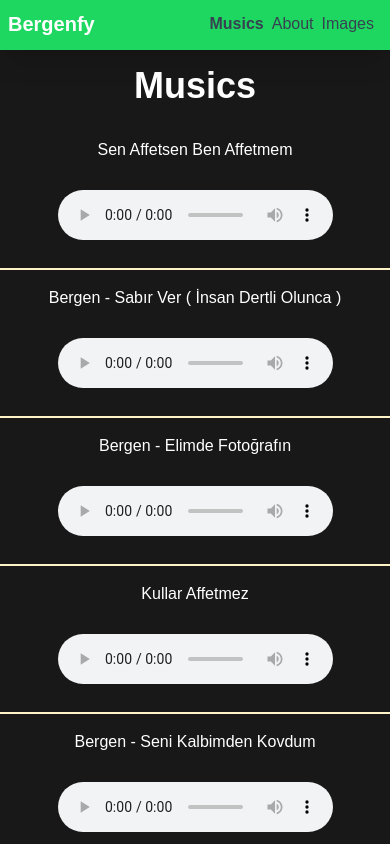
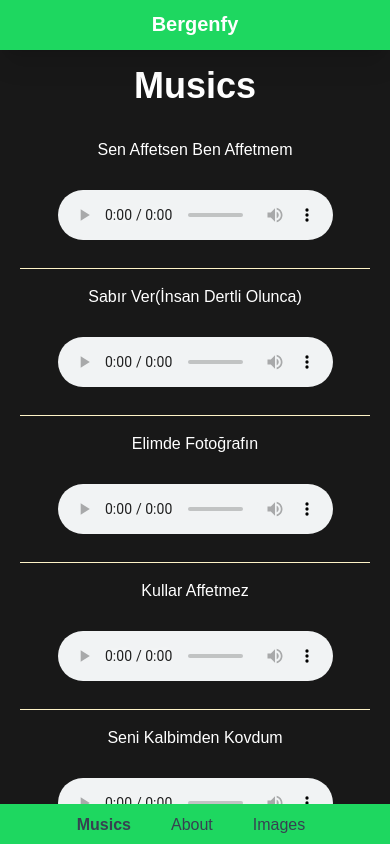
Before and after one commit to mucahitdev/bergenfy, a React (Create React App) app: page /musics in a window 390 px wide. Shown: the top 844 px of the page. Built offline with nearby package versions, Linux system fonts and the light colour scheme.

Commit message:
footer added

```diff
--- a/src/App.js
+++ b/src/App.js
@@ -5,6 +5,7 @@ import Musics from './pages/Musics';
 import Navbar from './components/Navbar';
 import Images from './pages/Images';
 import About from './pages/About';
+import Footer from './components/Footer';
 
 
 
@@ -22,7 +23,7 @@ function App() {
         <Route  path="images" element={<Images />} />
         <Route  path="about" element={<About />} />
       </Routes>
-
+      <Footer />
     </div>
   );
 }
--- /dev/null
+++ b/src/components/Footer.jsx
@@ -0,0 +1,31 @@
+import React from 'react';
+import { NavLink } from 'react-router-dom';
+
+
+const Footer = () => {
+    return (
+        <div className='bg-[#1ed760] fixed bottom-0 w-screen h-10 sm:hidden'>
+            <div className="flex items-center w-full h-full justify-center" >
+                <ul className="flex space-x-8  text-lg">
+                    <li>
+                        <NavLink className={({ isActive }) => isActive ? 'font-bold' : ''} to="musics">
+                            <span className="text-base py-1 pr-2  md:py-2 md:pr-4 md:pl-3 text-gray-700  hover:text-white">Musics</span>
+                        </NavLink>
+                    </li>
+                    <li>
+                        <NavLink className={({ isActive }) => isActive ? 'font-bold' : ''} to="about">
+                            <span className="text-base py-1 pr-2  md:py-2 md:pr-4 md:pl-3 text-gray-700 hover:text-white">About</span>
+                        </NavLink>
+                    </li>
+                    <li>
+                        <NavLink className={({ isActive }) => isActive ? 'font-bold' : ''} to="images">
+                            <span className="text-base py-1 pr-2  md:py-2 md:pr-4 md:pl-3 text-gray-700 hover:text-white">Images</span>
+                        </NavLink>
+                    </li>
+                </ul>
+            </div>
+        </div>
+    )
+}
+
+export default Footer
--- a/src/components/Music.jsx
+++ b/src/components/Music.jsx
@@ -3,7 +3,7 @@ import ReactPlayer from 'react-player'
 
 const Music = ({ title, url, auto }) => {
     return (<>
-        <div className='flex flex-col sm:flex-row sm:justify-between item-center border-b-2 border-amber-100 last:border-0 justify-center  px-3'>
+        <div className='flex flex-col sm:flex-row sm:justify-between item-center border-b  border-amber-100 last:border-0 justify-center  px-3'>
             <div className='flex justify-center my-4 sm:my-0'>
                 <p className='text-white sm:my-auto'> {title} </p>
             </div>
--- a/src/components/Navbar.jsx
+++ b/src/components/Navbar.jsx
@@ -4,11 +4,11 @@ import { NavLink, Link } from 'react-router-dom';
 const Navbar = () => {
     return (
         <nav className="px-2  py-2.5  bg-[#1ed760] shadow-xl min-h-[50px] sticky top-0 z-50">
-            <div className="container flex  justify-between items-center mx-auto">
-                <Link className="flex items-center" to="/">
+            <div className="container flex justify-center  sm:justify-between items-center mx-auto">
+                <Link className="flex items-center " to="/">
                     <span className="text-xl font-bold text-white">Bergenfy</span>
                 </Link>
-                <div className="items-center flex w-auto " >
+                <div className="hidden  items-center sm:flex w-auto " >
                     <ul className="flex space-x-0   md:space-x-3 text-sm">
                         <li>
                             <NavLink className={({ isActive }) => isActive ? 'font-bold' : ''} to="musics">
--- a/src/components/songdata.js
+++ b/src/components/songdata.js
@@ -5,12 +5,12 @@ export const songs = [
         auto:false
     },
     {
-        title:"Bergen - Sabır Ver ( İnsan Dertli Olunca )",
+        title:"Sabır Ver(İnsan Dertli Olunca)",
         url:"https://www.mboxdrive.com/sabirver.mp3",
         auto:false
     },
     {
-        title:"Bergen - Elimde Fotoğrafın",
+        title:"Elimde Fotoğrafın",
         url:"https://www.mboxdrive.com/elimdefotografin.mp3",
         auto:false
     },
@@ -20,17 +20,17 @@ export const songs = [
         auto:false
     },
     {
-        title:"Bergen - Seni Kalbimden Kovdum",
+        title:"Seni Kalbimden Kovdum",
         url:"https://www.mboxdrive.com/Bergen%20-%20Seni%20Kalbimden%20Kovdum.mp3",
         auto:false
     },
     {
-        title:"Bergen- kul feryadı",
+        title:"Kul feryadı",
         url:"https://www.mboxdrive.com/Bergen-%20kul%20feryad%C4%B1.mp3",
         auto:false
     },
     {
-        title:"Bergen - Benim İçin Üzülme",
+        title:"Benim İçin Üzülme",
         url:"https://www.mboxdrive.com/Bergen%20-%20Benim%20I%CC%87c%CC%A7in%20U%CC%88zu%CC%88lme.mp3",
         auto:false
     },
--- a/src/pages/About.jsx
+++ b/src/pages/About.jsx
@@ -3,7 +3,7 @@ import React from 'react'
 const About = () => {
     return (
         <div className='container mx-auto flex flex-col items-center justify-center h-my'>
-            <h1 className='text-white text-7xl mb-8'>Belgin Sarılmışer</h1>
+            <h1 className='text-white text-4xl  sm:text-7xl mb-8'>Belgin Sarılmışer</h1>
             <p className='text-white text-center max-w-2xl px-8'>Belgin Sarılmışer veya bilinen sahne adıyla Bergen, (15 Temmuz 1959, Mersin - 14 Ağustos 1989, Tarsus), Acıların Kadını albümüyle satış rekoru kıran arabesk-fantezi şarkıcısı ve oyuncu. Bergen, yaşamı ve ölümüyle Türkiye'de kadına karşı şiddetin sembol isimlerinden ve yüzlerinden biri olmuştur.</p>
             <span className='hover:scale-125'><a target="_blank" rel="noreferrer" className='text-bold text-emerald-400 ' href="https://tr.wikipedia.org/wiki/Bergen_(%C5%9Fark%C4%B1c%C4%B1)">Detaylı bilgi</a></span>
         </div>
--- a/src/pages/Home.jsx
+++ b/src/pages/Home.jsx
@@ -5,7 +5,7 @@ const Home = () => {
     return (
         <div className='bg-[#181818]'>
             <div className='container mx-auto flex flex-col items-center justify-center h-my'>
-                <img src={bergenHomeImage} alt="Bergen" className='rounded-full w-60 h-60  sm:w-80 sm:h-80 border-4 border-lime-500 mb-8' />
+                <img src={bergenHomeImage} alt="Bergen" className='rounded-full w-60 h-60 shadow-2xl shadow-[#1ed760]  sm:w-80 sm:h-80 border-4 border-lime-500 mb-8' />
                 <h1 className='text-white text-7xl mb-8'>Bergen</h1>
                 <p className='text-white text-center max-w-2xl px-8'>Belgin Sarılmışer veya bilinen sahne adıyla Bergen, (15 Temmuz 1959, Mersin - 14 Ağustos 1989, Tarsus), Acıların Kadını albümüyle satış rekoru kıran arabesk-fantezi şarkıcısı ve oyuncu. Bergen, yaşamı ve ölümüyle Türkiye'de kadına karşı şiddetin sembol isimlerinden ve yüzlerinden biri olmuştur.</p>
             </div>
--- a/src/pages/Images.jsx
+++ b/src/pages/Images.jsx
@@ -79,7 +79,7 @@ const Images = () => {
         }
     ];
     return (
-        <div className="mt-10">
+        <div className="mt-10 pb-28">
             <div className="container mx-auto">
                 <PhotoAlbum layout="masonry" photos={photos}  />
             </div>
--- a/src/pages/Musics.jsx
+++ b/src/pages/Musics.jsx
@@ -9,8 +9,8 @@ const Musics = () => {
 
     return (
         <div className='bg-[#181818] h-screen '>
-            <div className='bg-[#181818]'>
-                <div className='container mx-auto flex  flex-col '>
+            <div className='bg-[#181818] pb-28'>
+                <div className='container mx-auto flex  flex-col px-5'>
                     <span className='mx-auto text-white font-bold text-4xl my-4'>Musics</span>
 
                     {
```
